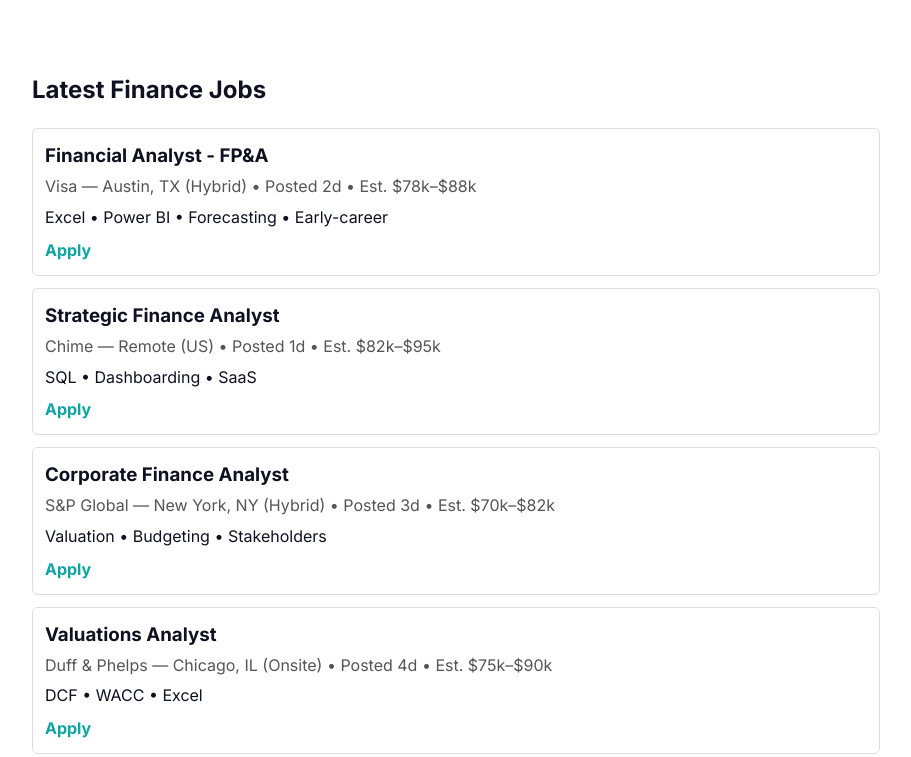
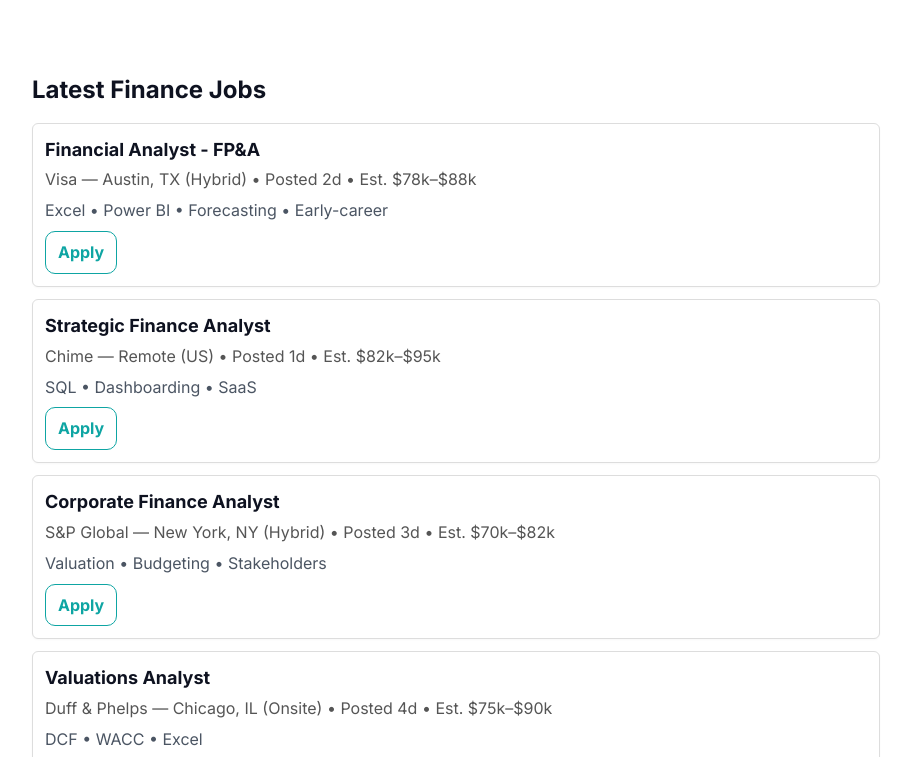
Before and after one commit to araddhyarajput/finmatch-public-, a plain HTML site: page index.html in a window 1280 px wide. Shown: the part 2480-3237 px from the top of the page, without its empty margins (184-1095 px from the left). Drawn offline with Linux system fonts and the light colour scheme.

Commit message:
Update styles.css

```diff
--- a/styles.css
+++ b/styles.css
@@ -112,3 +112,26 @@
   .nav-links a{display:block;padding:14px 20px}
   .nav-links.show{display:flex}
 }
+/* ---- Jobs section ---- */
+#jobs{max-width:880px;margin:40px auto;padding:0 16px}
+#jobs h2{margin:0 0 14px}
+#jobsList .job{
+  border:1px solid #e6e6e6;
+  border-radius:10px;
+  padding:14px 16px;
+  margin-bottom:12px;
+  background:#fff;
+  box-shadow:0 1px 2px rgba(0,0,0,.03);
+}
+#jobsList .job h3{margin:0 0 6px;font-size:18px}
+#jobsList .job p{margin:0 0 6px;color:#4b5563}
+#jobsList .job a{
+  display:inline-block;
+  text-decoration:none;
+  font-weight:800;
+  padding:8px 12px;
+  border-radius:10px;
+  border:1px solid #0ea5a3;
+  color:#0ea5a3;
+}
+#jobsList .job a:hover{background:#0ea5a3;color:#fff}
```
